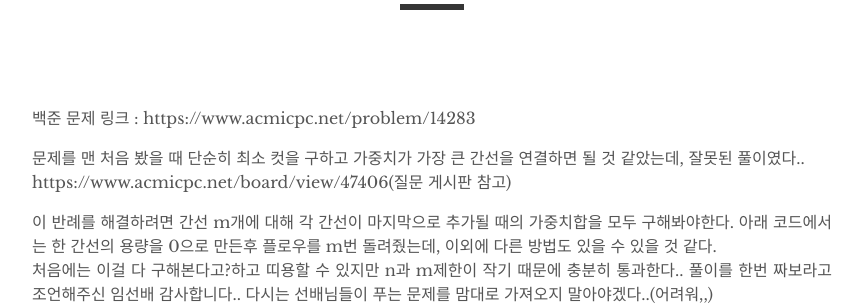
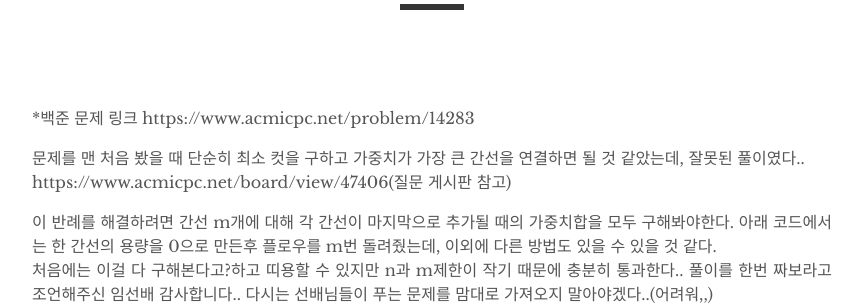
Before and after one commit to 1bin01/1bin01.github.io, a Jekyll site: the page built from _posts/2020-11-24-boj-14283.md, in a window 1280 px wide. Shown: the part 283-588 px from the top of the page, without its empty margins (208-1071 px from the left). Built offline with Jekyll 4.4.1, drawn with Linux system fonts in a browser that asks for light colours; comment, search, counter and statistics services are not loaded.

Commit message:
Update 2020-11-24-boj-14283.md

```diff
--- a/_posts/2020-11-24-boj-14283.md
+++ b/_posts/2020-11-24-boj-14283.md
@@ -6,7 +6,8 @@ comments: true
 tags: PS
 ---
 
-백준 문제 링크 : https://www.acmicpc.net/problem/14283
+ *백준 문제 링크
+  https://www.acmicpc.net/problem/14283
 
 문제를 맨 처음 봤을 때 단순히 최소 컷을 구하고 가중치가 가장 큰 간선을 연결하면 될 것 같았는데, 잘못된 풀이였다..
 https://www.acmicpc.net/board/view/47406(질문 게시판 참고)
```
